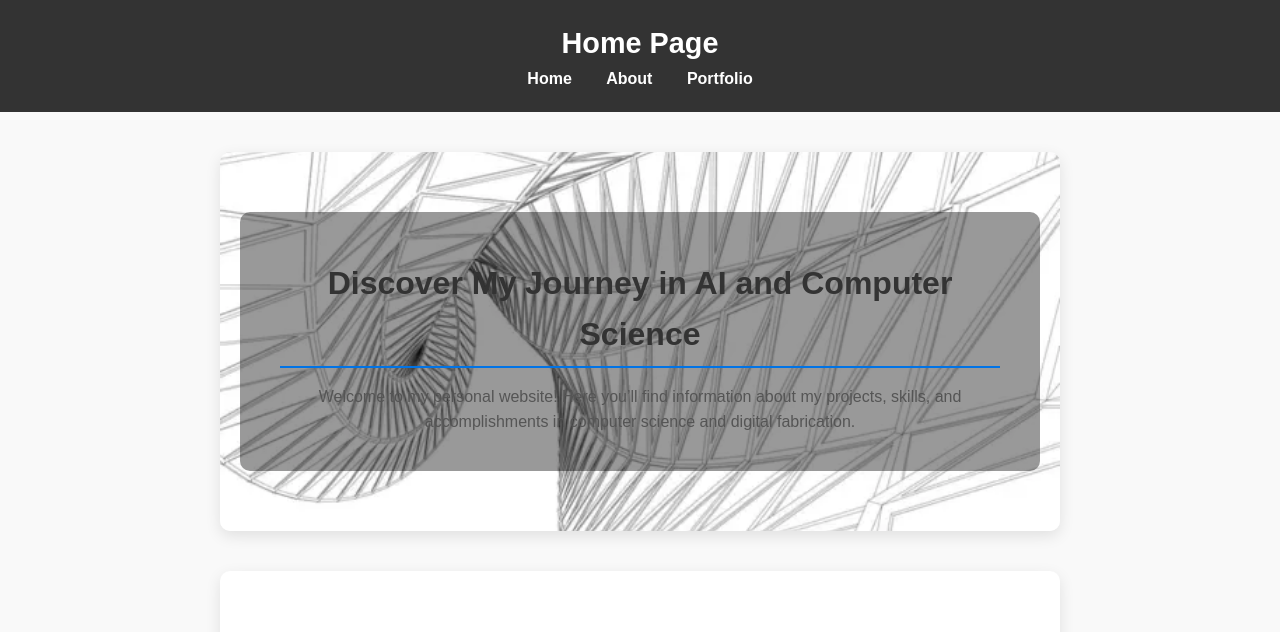
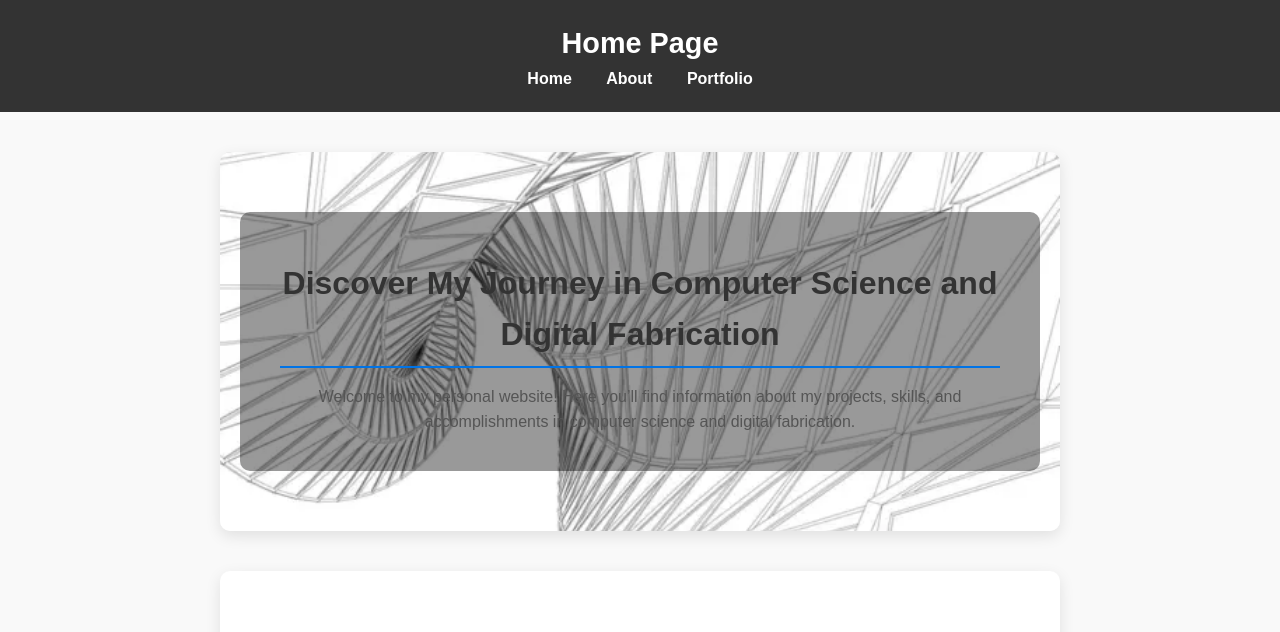
Before and after one commit to Serpenlog/Serpenlog.github.io, a website: page index.html in a window 1280 px wide. Shown: the top 632 px of the page. Drawn offline with Linux system fonts and the light colour scheme.

Commit message:
Fixed typo

```diff
--- a/index.html
+++ b/index.html
@@ -19,7 +19,7 @@
     <!-- Section with Description and Background Image -->
     <section class="intro">
         <div class="intro-content">
-            <h2>Discover My Journey in AI and Computer Science</h2>
+            <h2>Discover My Journey in Computer Science and Digital Fabrication</h2>
             <p>
                 Welcome to my personal website! Here you’ll find information about my projects, skills, and accomplishments in computer science and digital fabrication.
             </p>
```
